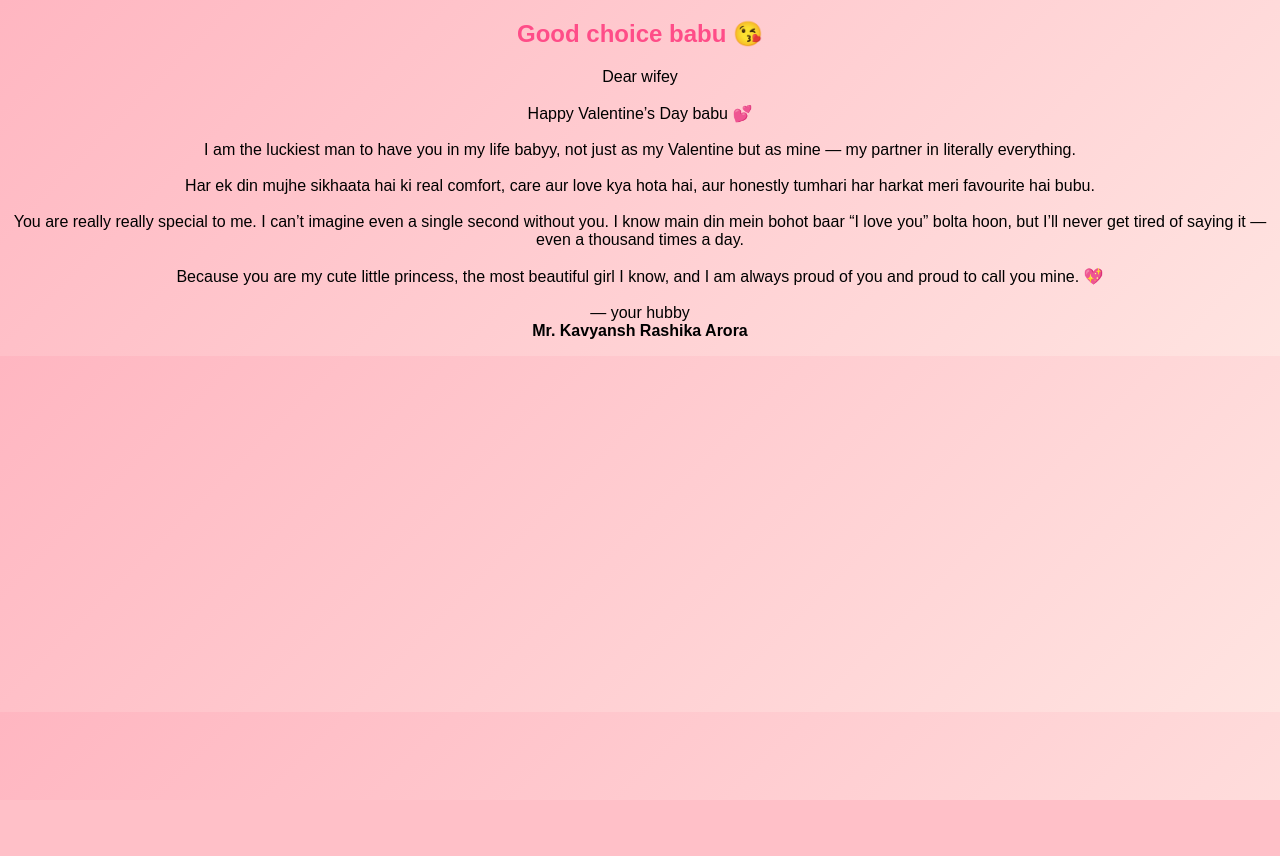
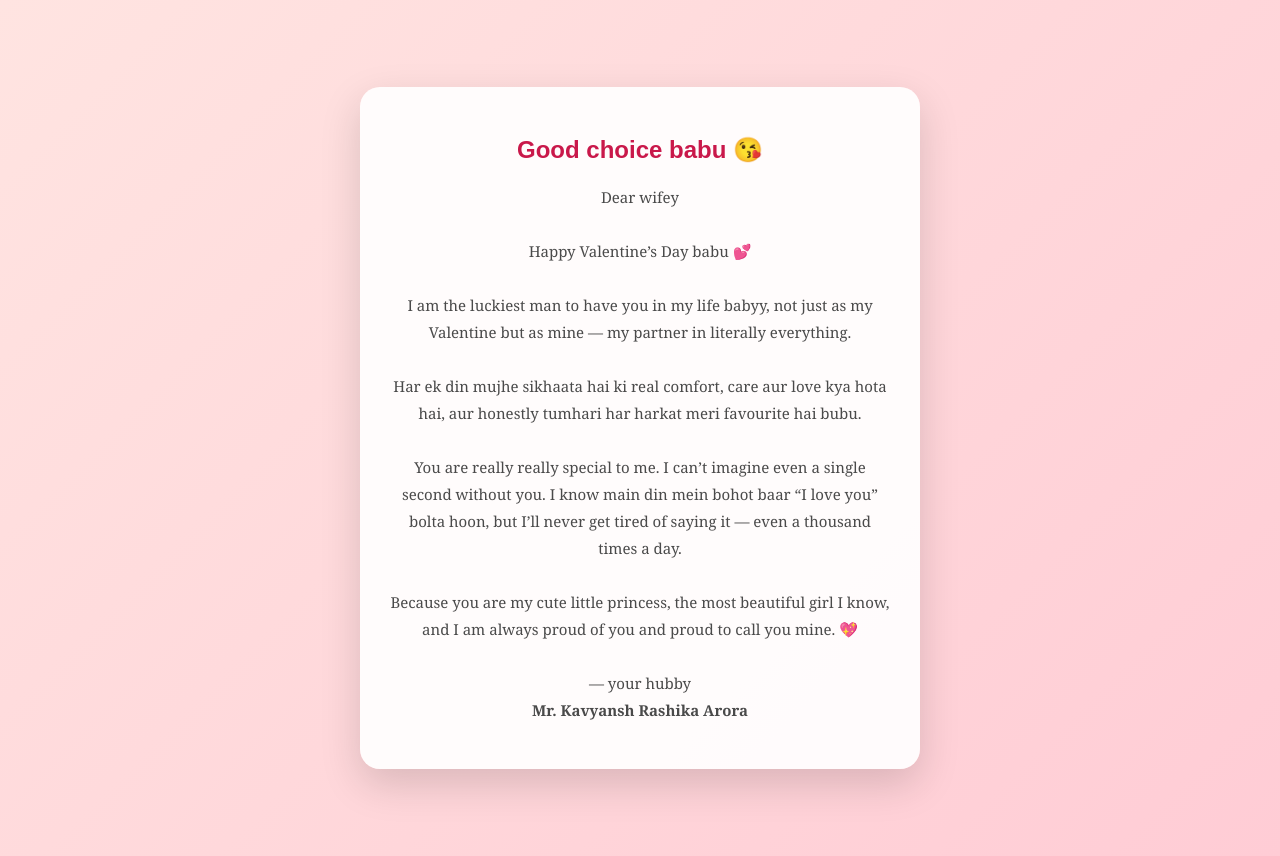
Before and after one commit to kavyansh2720/valentine-site, a Flask app: page /letter in a window 1280 px wide. Before the commit the page ends 800 px from the top, so only its background shows below. Run offline with Flask 3, Linux system fonts and the light colour scheme.

Commit message:
Add styles for letter body and box

```diff
--- a/static/style.css
+++ b/static/style.css
@@ -79,3 +79,44 @@ button {
     transform: translateY(-120vh) scale(1.6);
   }
 }
+.letter-body {
+  background: linear-gradient(135deg, #ffe4e1, #ffccd5);
+  display: flex;
+  justify-content: center;
+  align-items: center;
+  min-height: 100vh;
+  padding: 20px;
+}
+
+.letter-box {
+  background: rgba(255, 255, 255, 0.92);
+  border-radius: 20px;
+  padding: 30px;
+  max-width: 500px;
+  box-shadow: 0 15px 40px rgba(0, 0, 0, 0.15);
+  animation: fadeIn 1.2s ease;
+}
+
+.letter-box h2 {
+  text-align: center;
+  color: #c9184a;
+  margin-bottom: 20px;
+}
+
+.letter-text {
+  font-size: 15px;
+  line-height: 1.8;
+  color: #4a4a4a;
+  font-family: 'Georgia', serif;
+}
+
+@keyframes fadeIn {
+  from {
+    opacity: 0;
+    transform: translateY(20px);
+  }
+  to {
+    opacity: 1;
+    transform: translateY(0);
+  }
+}
```
